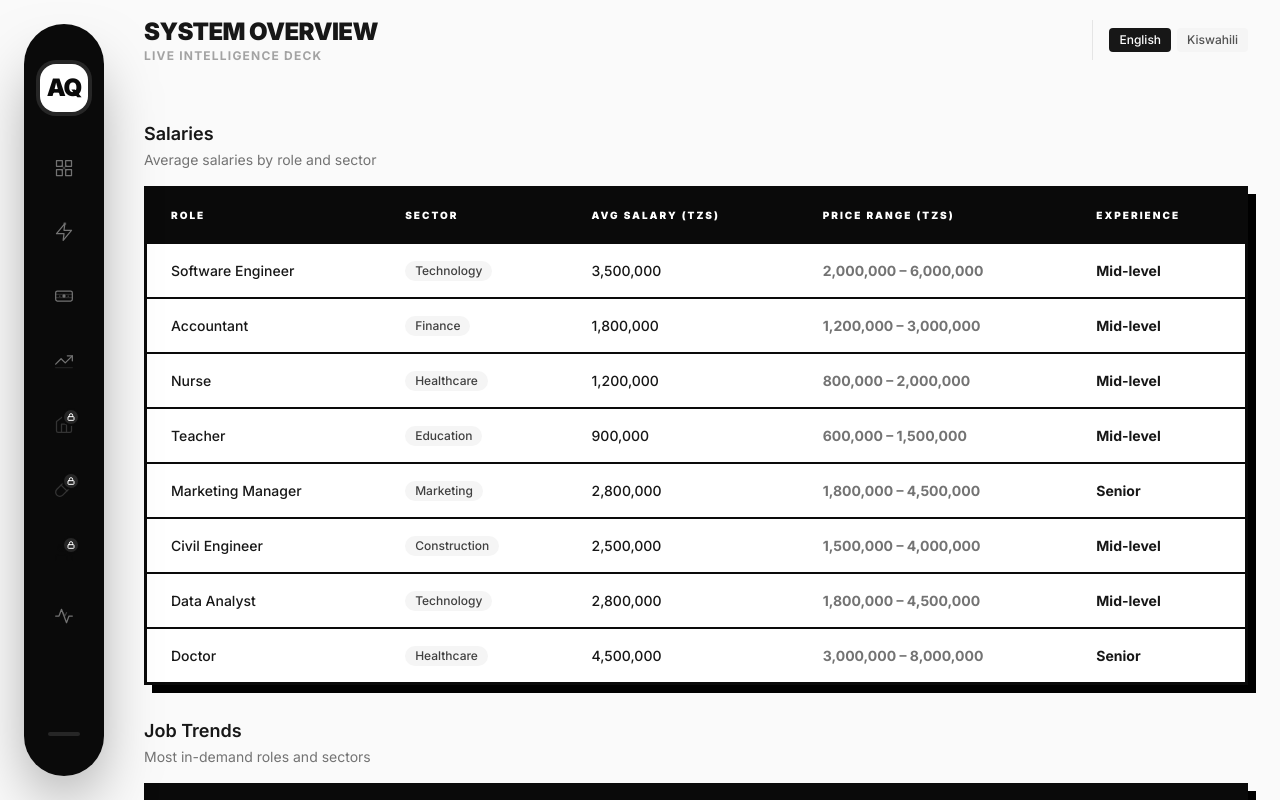
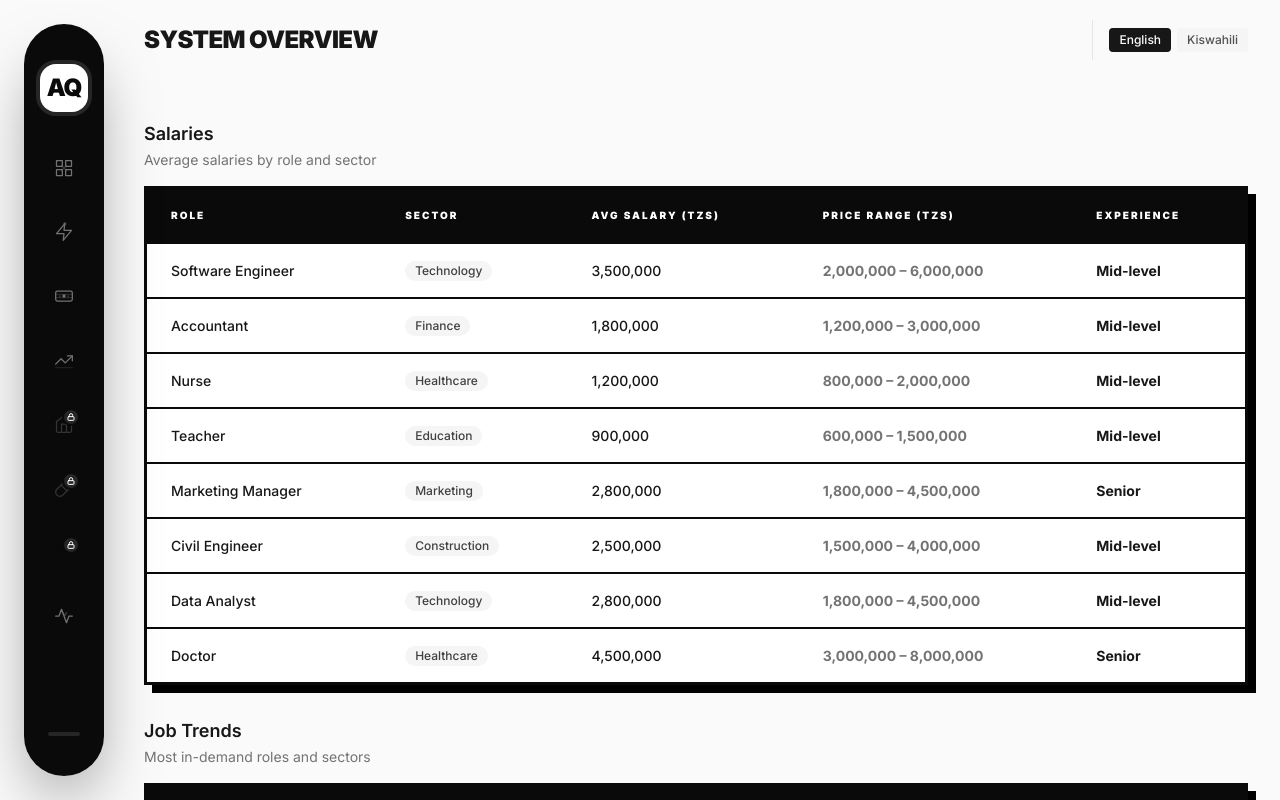
Before and after one commit to abdulqadirmsingi/aq, a Next.js app in the folder frontend/: page /hr in a window 1280 px wide. Shown: the top 800 px of the page. Built offline with nearby package versions, Linux system fonts and the light colour scheme; no server answers.

Commit message:
refactor: Clean up Topbar component by removing unnecessary text
- Removed the "Live Intelligence Deck" subtitle from the Topbar for a cleaner layout.
- Adjusted spacing to maintain visual consistency in the component.

```diff
--- a/frontend/src/components/layout/topbar.tsx
+++ b/frontend/src/components/layout/topbar.tsx
@@ -23,9 +23,7 @@ export function Topbar() {
           <h1 className="text-xl font-black tracking-tight text-neutral-900 uppercase sm:text-2xl">
             System Overview
           </h1>
-          <p className="text-[10px] font-bold tracking-widest text-neutral-400 uppercase sm:text-xs">
-            Live Intelligence Deck
-          </p>
+
         </div>
       </div>
       <div className="flex items-center gap-4">
```
